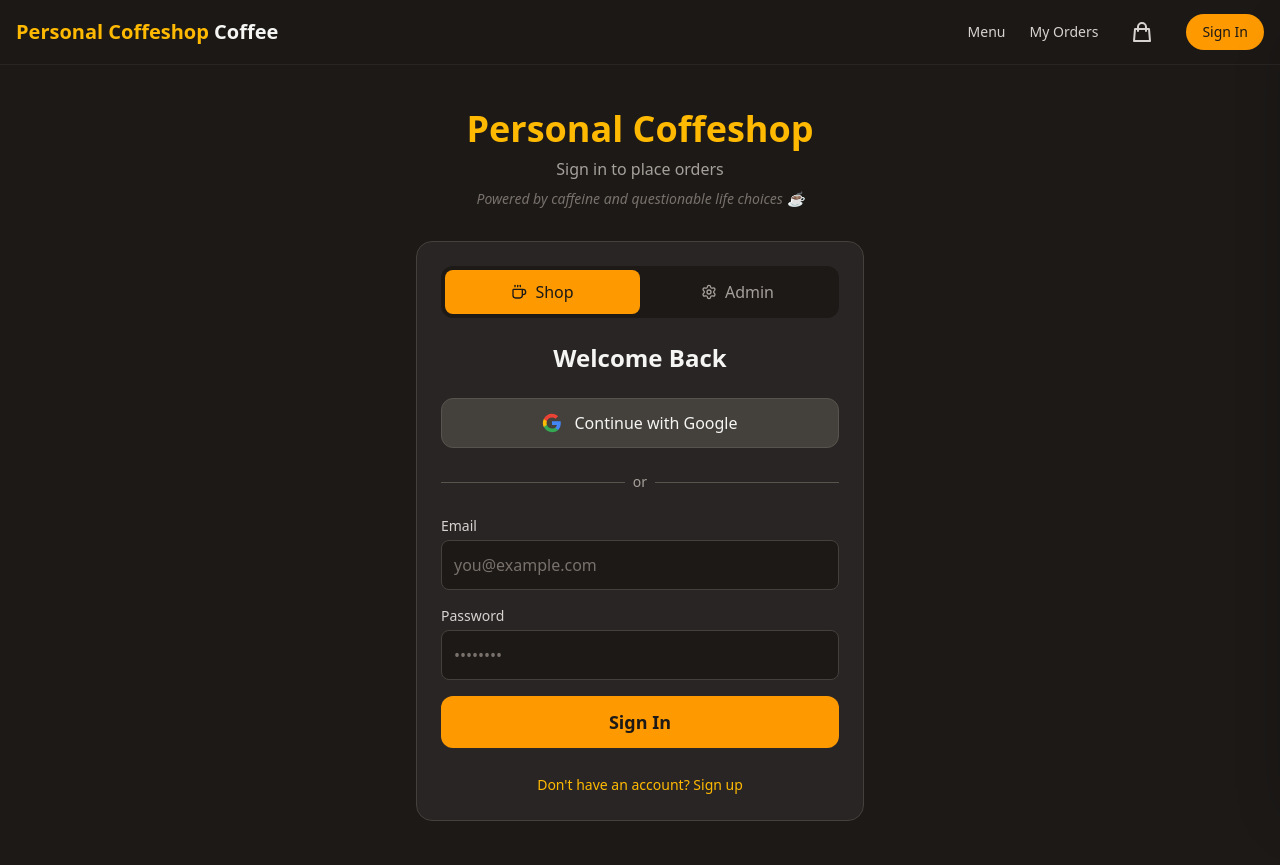
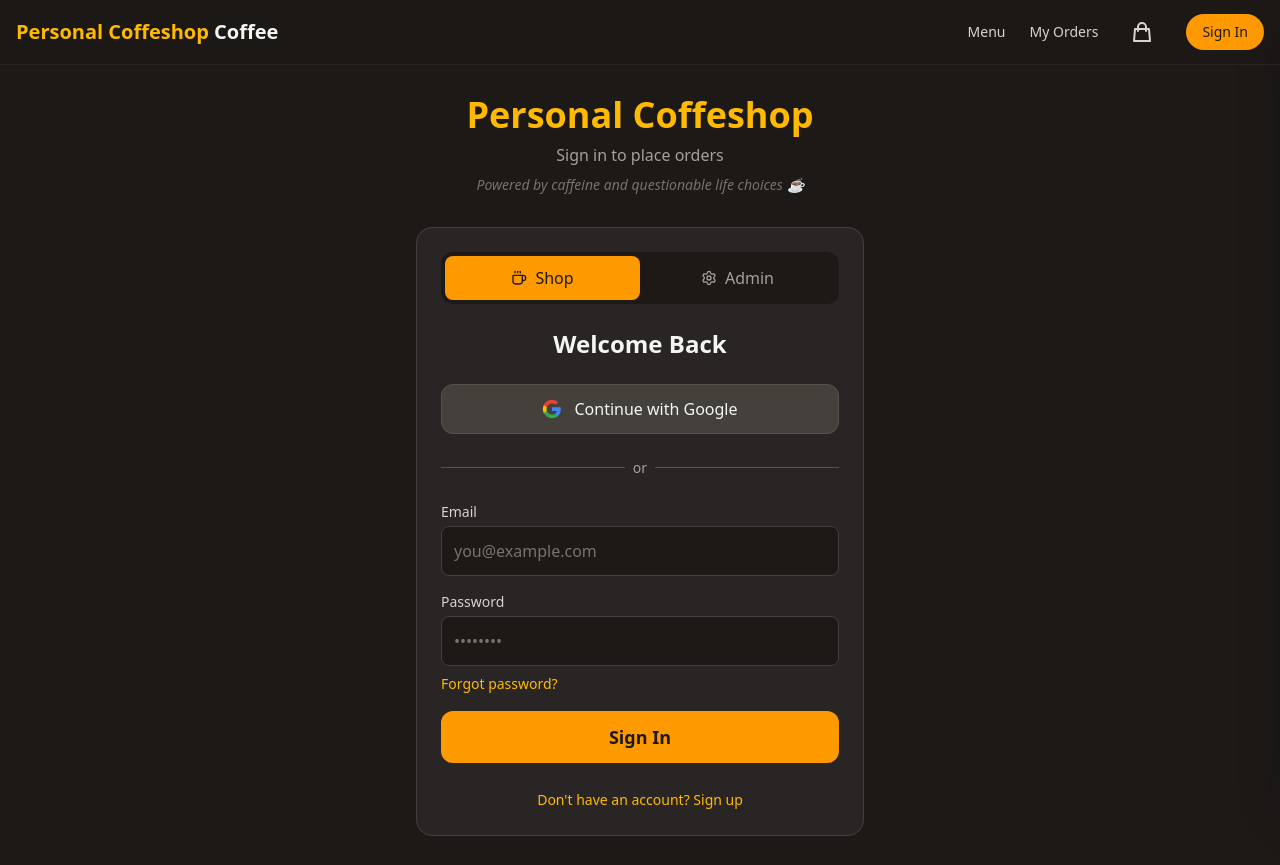
Before and after one commit to RohiRIK/Personal-coffeshop, a Next.js app: page /login in a window 1280 px wide. Built offline with nearby package versions, Linux system fonts and the light colour scheme; no server answers.

Commit message:
Add password reset functionality with forgot password link

```diff
--- a/components/auth/auth-form.tsx
+++ b/components/auth/auth-form.tsx
@@ -4,7 +4,7 @@ import { useState } from "react";
 import { useAuth } from "contexts/auth-context";
 import { useRouter } from "next/navigation";
 import Link from "next/link";
-import { Coffee, Settings } from "lucide-react";
+import { Coffee, Settings, Mail } from "lucide-react";
 
 interface AuthFormProps {
   mode?: "login" | "signup";
@@ -22,11 +22,30 @@ export function AuthForm({
   const [displayName, setDisplayName] = useState("");
   const [error, setError] = useState("");
   const [loading, setLoading] = useState(false);
+  const [showForgotPassword, setShowForgotPassword] = useState(false);
+  const [resetEmailSent, setResetEmailSent] = useState(false);
 
-  const { user, signIn, signUp, signInWithGoogle } = useAuth();
+  const { user, signIn, signUp, signInWithGoogle, resetPassword } = useAuth();
   const router = useRouter();
 
   const getRedirectPath = () => (loginType === "admin" ? "/admin" : "/menu");
+
+  const handleForgotPassword = async () => {
+    if (!email) {
+      setError("Please enter your email address first");
+      return;
+    }
+    setError("");
+    setLoading(true);
+    try {
+      await resetPassword(email);
+      setResetEmailSent(true);
+    } catch (err: any) {
+      setError(err.message || "Failed to send reset email");
+    } finally {
+      setLoading(false);
+    }
+  };
 
   // If user is already logged in, show options
   if (user) {
@@ -102,8 +121,7 @@ export function AuthForm({
         <button
           type="button"
           onClick={() => setLoginType("guest")}
-          className={`flex-1 py-2.5 px-4 rounded-lg font-medium transition-all flex items-center justify-center gap-2 ${
-            loginType === "guest"
+          className={`flex-1 py-2.5 px-4 rounded-lg font-medium transition-all flex items-center justify-center gap-2 ${loginType === "guest"
             ? "bg-amber-500 text-stone-900"
             : "text-stone-400 hover:text-stone-200"
             }`}
@@ -114,8 +132,7 @@ export function AuthForm({
         <button
           type="button"
           onClick={() => setLoginType("admin")}
-          className={`flex-1 py-2.5 px-4 rounded-lg font-medium transition-all flex items-center justify-center gap-2 ${
-            loginType === "admin"
+          className={`flex-1 py-2.5 px-4 rounded-lg font-medium transition-all flex items-center justify-center gap-2 ${loginType === "admin"
             ? "bg-amber-500 text-stone-900"
             : "text-stone-400 hover:text-stone-200"
             }`}
@@ -209,7 +226,24 @@ export function AuthForm({
             required
             minLength={6}
           />
+          {mode === "login" && (
+            <button
+              type="button"
+              onClick={handleForgotPassword}
+              disabled={loading}
+              className="mt-2 text-sm text-amber-400 hover:text-amber-300 transition-colors disabled:opacity-50"
+            >
+              Forgot password?
+            </button>
+          )}
         </div>
+
+        {resetEmailSent && (
+          <div className="p-3 rounded-lg bg-green-500/10 border border-green-500/50 text-green-400 text-sm flex items-center gap-2">
+            <Mail className="w-4 h-4" />
+            Password reset email sent! Check your inbox.
+          </div>
+        )}
 
         {error && (
           <div className="p-3 rounded-lg bg-red-500/10 border border-red-500/50 text-red-400 text-sm">
--- a/contexts/auth-context.tsx
+++ b/contexts/auth-context.tsx
@@ -15,6 +15,7 @@ import {
   signUp,
   signOut,
   signInWithGoogle,
+  resetPassword,
 } from "lib/firebase/auth";
 import type { User } from "lib/firebase/types";
 
@@ -30,6 +31,7 @@ interface AuthContextType {
   ) => Promise<User | null>;
   signInWithGoogle: () => Promise<User | null>;
   signOut: () => Promise<void>;
+  resetPassword: (email: string) => Promise<void>;
 }
 
 const AuthContext = createContext<AuthContextType | undefined>(undefined);
@@ -81,6 +83,10 @@ export function AuthProvider({ children }: { children: ReactNode }) {
     setUser(null);
   };
 
+  const handleResetPassword = async (email: string) => {
+    await resetPassword(email);
+  };
+
   return (
     <AuthContext.Provider
       value={{
@@ -91,6 +97,7 @@ export function AuthProvider({ children }: { children: ReactNode }) {
         signUp: handleSignUp,
         signInWithGoogle: handleSignInWithGoogle,
         signOut: handleSignOut,
+        resetPassword: handleResetPassword,
       }}
     >
       {children}
--- a/lib/firebase/auth.ts
+++ b/lib/firebase/auth.ts
@@ -5,6 +5,7 @@ import {
   onAuthStateChanged,
   GoogleAuthProvider,
   signInWithPopup,
+  sendPasswordResetEmail,
   User as FirebaseUser,
 } from "firebase/auth";
 import { doc, getDoc, setDoc, serverTimestamp } from "firebase/firestore";
@@ -161,3 +162,15 @@ export function getCurrentAuthUser(): FirebaseUser | null {
 export function onAuthChange(callback: (user: FirebaseUser | null) => void) {
   return onAuthStateChanged(auth, callback);
 }
+
+/**
+ * Send password reset email
+ */
+export async function resetPassword(email: string): Promise<void> {
+  try {
+    await sendPasswordResetEmail(auth, email);
+  } catch (error) {
+    console.error("Error sending password reset email:", error);
+    throw error;
+  }
+}
```
Lines whose indentation alone changed are shown as unchanged.
